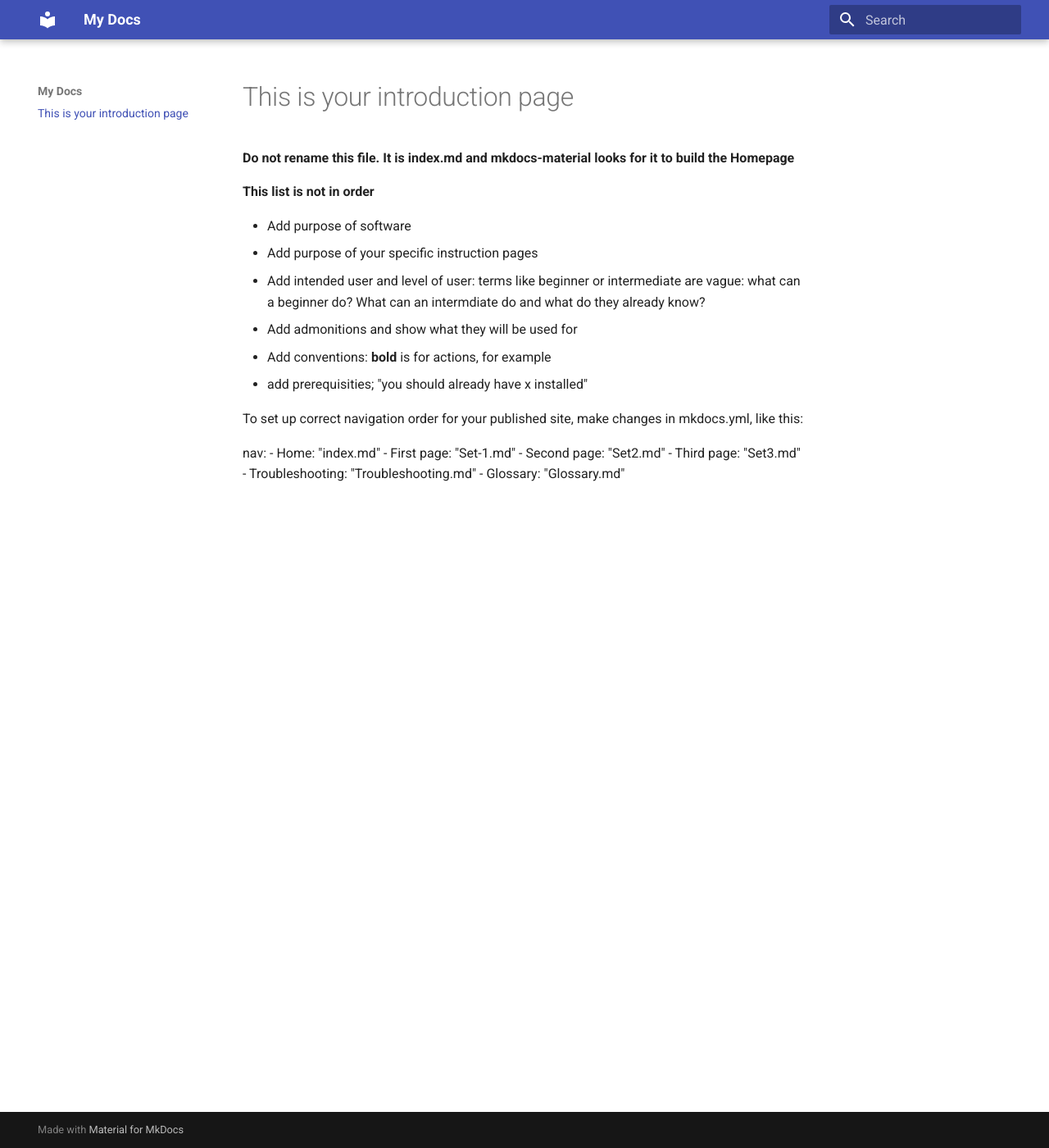
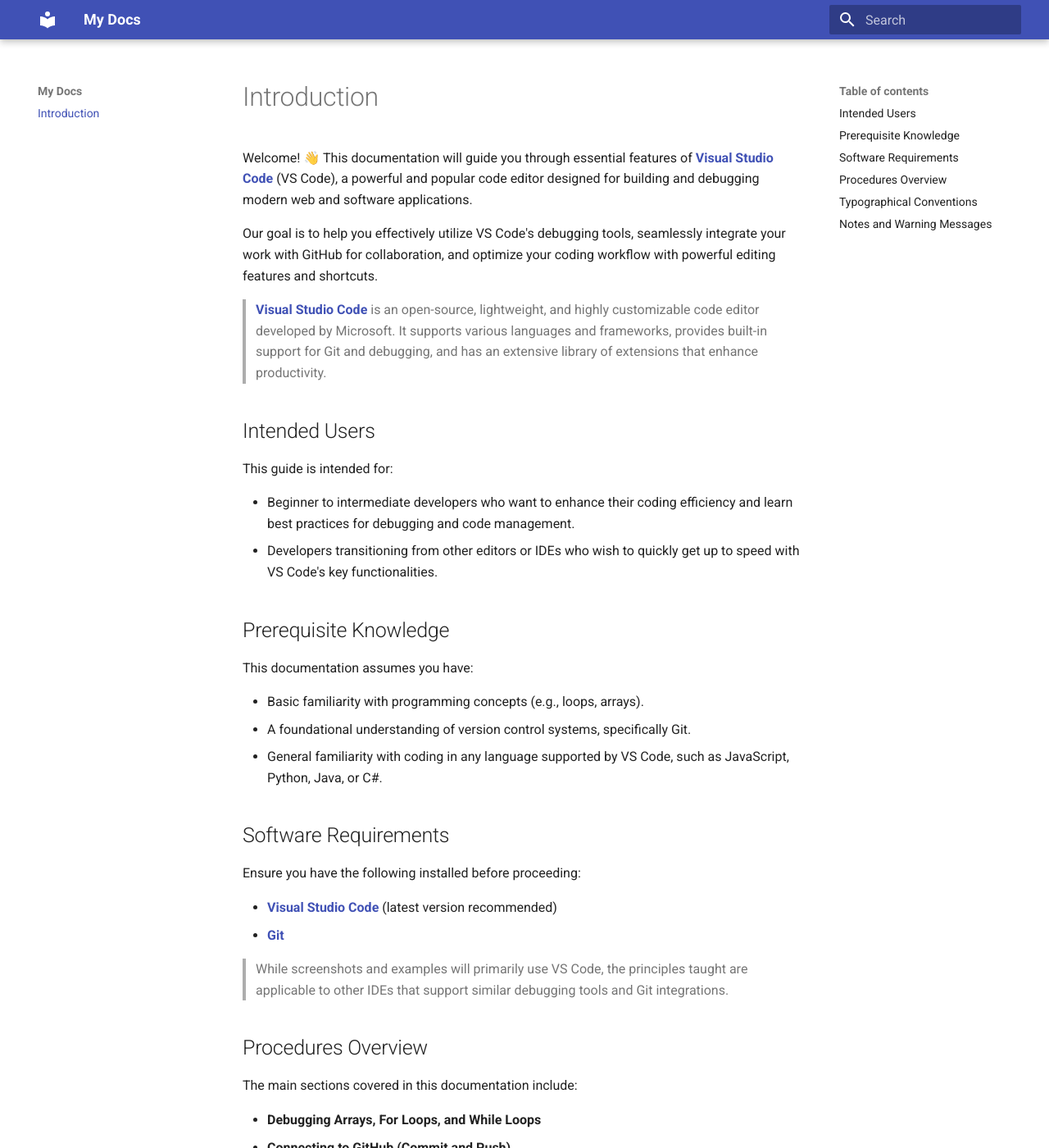
Before and after one commit to shinyoungyou/user-docs, an MkDocs documentation site: the page built from docs/index.md, in a window 1280 px wide and 1400 px high. Shown: the whole window at 82% size. Built offline with MkDocs 1.6.1 and Material for MkDocs 9.7.7, drawn with Linux system fonts in a browser that asks for light colours; some of the changed text lies outside the part shown.

Commit message:
Add introduction

````diff
--- a/docs/index.md
+++ b/docs/index.md
@@ -1,22 +1,76 @@
-# This is your introduction page
+# Introduction
 
-**Do not rename this file. It is index.md and mkdocs-material looks for it to build the Homepage**
+Welcome! 👋 This documentation will guide you through essential features of [**Visual Studio Code**](https://code.visualstudio.com/) (VS Code), a powerful and popular code editor designed for building and debugging modern web and software applications.
 
-**This list is not in order**
+Our goal is to help you effectively utilize VS Code's debugging tools, seamlessly integrate your work with GitHub for collaboration, and optimize your coding workflow with powerful editing features and shortcuts.
 
-- Add purpose of software
-- Add purpose of your specific instruction pages
-- Add intended user and level of user: terms like beginner or intermediate are vague: what can a beginner do? What can an intermdiate do and what do they already know?
-- Add admonitions and show what they will be used for
-- Add conventions: **bold** is for actions, for example
-- add prerequisities; "you should already have x installed"
+> [**Visual Studio Code**](https://code.visualstudio.com/) is an open-source, lightweight, and highly customizable code editor developed by Microsoft. It supports various languages and frameworks, provides built-in support for Git and debugging, and has an extensive library of extensions that enhance productivity.
 
-To set up correct navigation order for your published site, make changes in mkdocs.yml, like this:
+## Intended Users
 
-nav:
-  - Home: "index.md"
-  - First page: "Set-1.md"
-  - Second page: "Set2.md"
-  - Third page: "Set3.md"
-  - Troubleshooting: "Troubleshooting.md"
-  - Glossary: "Glossary.md"
+This guide is intended for:
+
+- Beginner to intermediate developers who want to enhance their coding efficiency and learn best practices for debugging and code management.
+- Developers transitioning from other editors or IDEs who wish to quickly get up to speed with VS Code's key functionalities.
+
+## Prerequisite Knowledge
+
+This documentation assumes you have:
+
+- Basic familiarity with programming concepts (e.g., loops, arrays).
+- A foundational understanding of version control systems, specifically Git.
+- General familiarity with coding in any language supported by VS Code, such as JavaScript, Python, Java, or C#.
+
+## Software Requirements
+
+Ensure you have the following installed before proceeding:
+
+- [**Visual Studio Code**](https://code.visualstudio.com/download) (latest version recommended)
+- [**Git**](https://git-scm.com/downloads)
+
+> While screenshots and examples will primarily use VS Code, the principles taught are applicable to other IDEs that support similar debugging tools and Git integrations.
+
+## Procedures Overview
+
+The main sections covered in this documentation include:
+
+- **Debugging Arrays, For Loops, and While Loops**
+- **Connecting to GitHub (Commit and Push)**
+- **Editing Code Efficiently: Multi-Cursor, Shortcuts, and More**
+
+## Typographical Conventions
+
+To make the instructions easy to follow, this guide will utilize:
+
+1. **Numbered steps** clearly separating each action:
+
+    ```bash
+    git add .
+    git commit -m "your commit message"
+    ```
+
+2. **Highlighting key code changes** for clarity:
+
+    ```javascript
+    const numbers = [1, 2, 3];
+    const doubled = numbers.map(num => num * 2); // Doubles each element
+    ```
+
+3. **Inline formatting** for filenames, commands, and shortcuts, such as `index.js`, `Ctrl + Shift + P`.
+
+4. **Terminal commands** formatted distinctly:
+
+    > Run `npm install` in your terminal
+
+## Notes and Warning Messages
+
+Throughout the guide, you will see important notes highlighted clearly:
+
+!!! warning
+    Highlights actions that could lead to unintended issues or errors if not followed carefully.
+
+!!! info
+    Provides additional context or useful tips to enhance your understanding.
+
+!!! success
+    Indicates successful completion or expected outcomes of an action.
--- a/mkdocs.yml
+++ b/mkdocs.yml
@@ -1,3 +1,6 @@
 site_name: My Docs
 theme:
   name: material
+
+markdown_extensions:
+  - admonition
````
Also changed, not shown: 1 other file.
